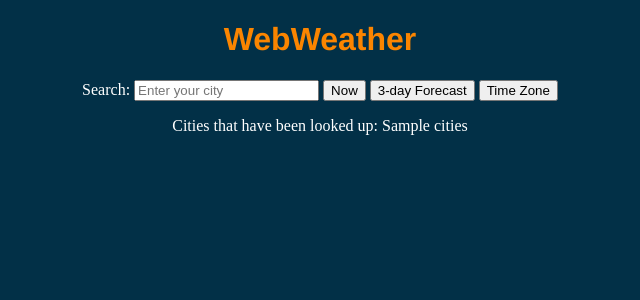
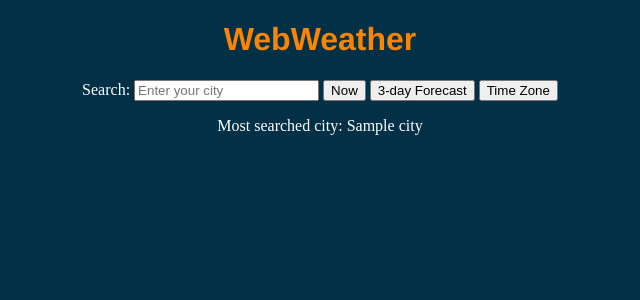
Before and after one commit to ht-pham/weather-app, a Flask app: template templates/index.html in a window 1280 px wide. Shown: the top 300 px of the page, without its empty margins (320-960 px from the left). Run offline with Flask 2, Linux system fonts and the light colour scheme; the template is opened without the code that fills it: most values are stand-ins (such as "Sample title", 1, 10 or a date in 2020).

Commit message:
Finalized the most searched city feature. Note: only 'now' and '3-day Forecast' will change the database

```diff
--- a/main.py
+++ b/main.py
@@ -10,18 +10,18 @@ app = Flask(__name__,template_folder="templates")
 
 @app.route("/")
 def main_page():
-    cities = db.get_cities()
-    return render_template("index.html",error_message="",cities=cities)
+    most_searched_city = db.get_most_searched_city()
+    return render_template("index.html",error_message="",city=most_searched_city)
 
 @app.route("/search",methods=["POST"])
 def search():
-    cities = db.get_cities()
+    most_searched_city = db.get_most_searched_city()
     # Take user input and save it as the variable 'city'
     city = form.form["city"]
 
     # Exception Handling: Empty Input ==> Refresh Main Page
     if city == "":
-        return render_template("index.html",error_message="Please enter a city",cities=cities)
+        return render_template("index.html",error_message="Please enter a city",city=most_searched_city)
 
 
     if(form.form["action"]=="now"):
@@ -44,7 +44,7 @@ def search():
         # When the user gives an unvalid input other than empty string
         # return 4xx Error
         if (response_current.status_code in range(400,501)):
-            return render_template("index.html",error_message="No Matching Location Found",cities=cities)
+            return render_template("index.html",error_message="No Matching Location Found",city=city)
 
         # Exception Handling: buggy codes/internal server issues
         # When some codes are not working properly
@@ -97,7 +97,7 @@ def search():
         # When the user gives an unvalid input other than empty string
         # return 4xx Error
         if (forecast_response.status_code in range(400,500)):
-            return render_template("index.html",error_message="No Matching Location Found",cities=cities)
+            return render_template("index.html",error_message="No Matching Location Found",city=city)
 
         # Exception Handling: buggy codes/internal server issues
         # When some codes are not working properly
@@ -217,7 +217,7 @@ def search():
         # When the user gives an unvalid input other than empty string
         # return 4xx Error
         if (timezone_response.status_code in range(400,500)):
-            return render_template("index.html",error_message="No Matching Location Found",cities=cities)
+            return render_template("index.html",error_message="No Matching Location Found",city=city)
 
         # Exception Handling: buggy codes/internal server issues
         # When some codes are not working properly
--- a/templates/index.html
+++ b/templates/index.html
@@ -20,5 +20,5 @@
             <small style="color:#ffb703;">{{ error_message }}</small>
         </form>
     </div>
-    <div><p>Cities that have been looked up: {{ cities }}</p></div>
+    <div><p>Most searched city:  {{ city }}</p></div>
 </body>
```
Also changed, not shown: db.py (+17 -2 lines).
